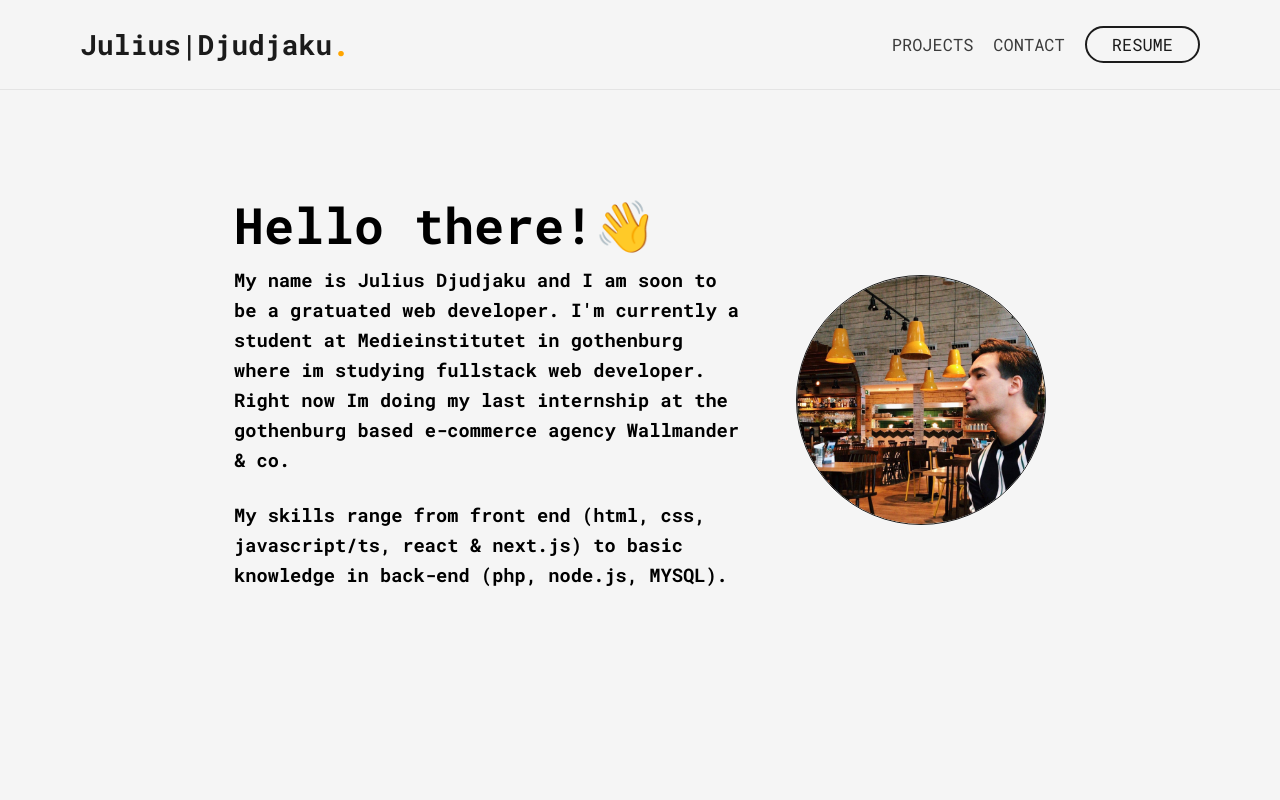
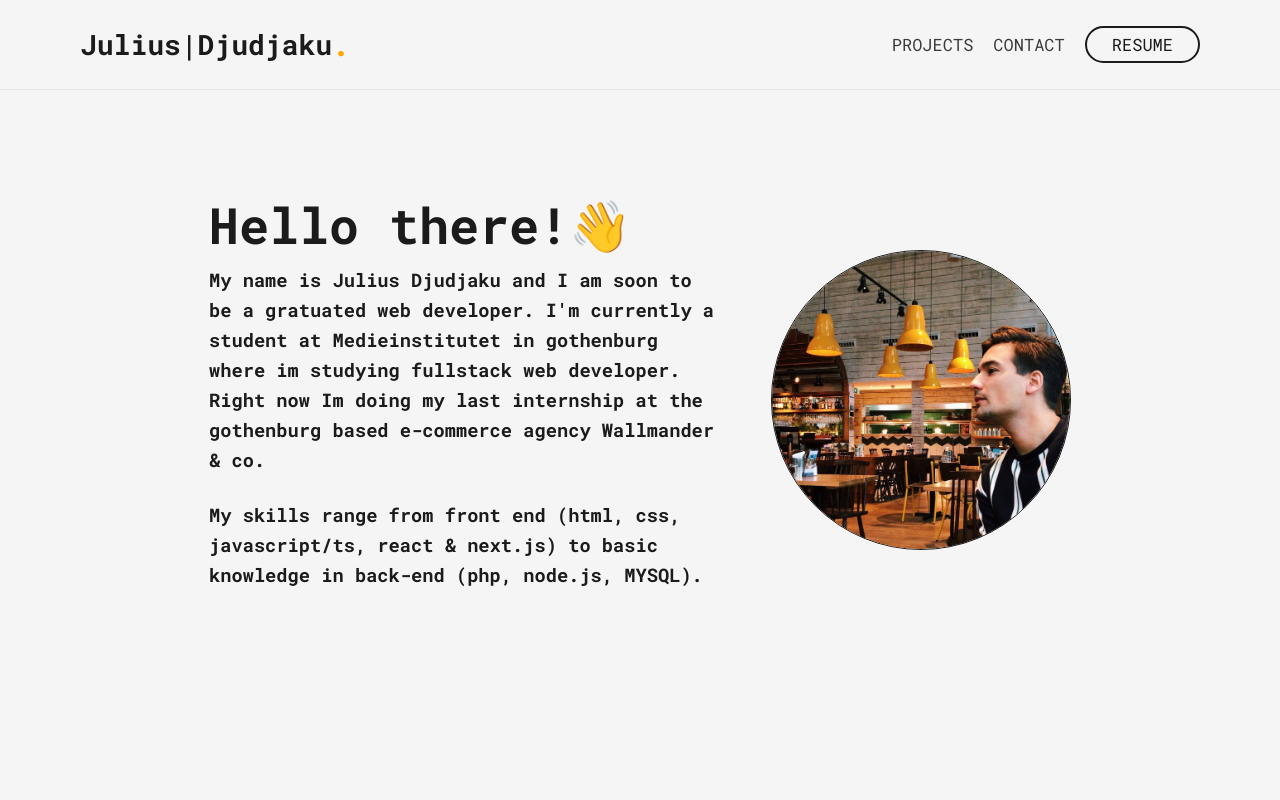
Before and after one commit to julleceasar/Julius-Portfolio, a Next.js app: page / in a window 1280 px wide. Shown: the top 800 px of the page. Built offline with nearby package versions, Linux system fonts and the light colour scheme.

Commit message:
fixed text color

```diff
--- a/src/pages/index.tsx
+++ b/src/pages/index.tsx
@@ -42,8 +42,8 @@ Wallmander & co.  {" "}
         <Image
           src={julius}
           alt={"julius"}
-          width={250}
-          height={250}
+          width={300}
+          height={300}
           style={{ borderRadius: "50%", border: "1px solid #1B1B1B" }}
         />
       </section>
--- a/src/styles/globals.css
+++ b/src/styles/globals.css
@@ -85,6 +85,7 @@ body {
   overflow-x: hidden;
   background-color: whitesmoke;
   scroll-behavior: smooth;
+  color: #1B1B1B;
 }
 
 
```
Also changed, not shown: public/julius-logo.svg (added).
